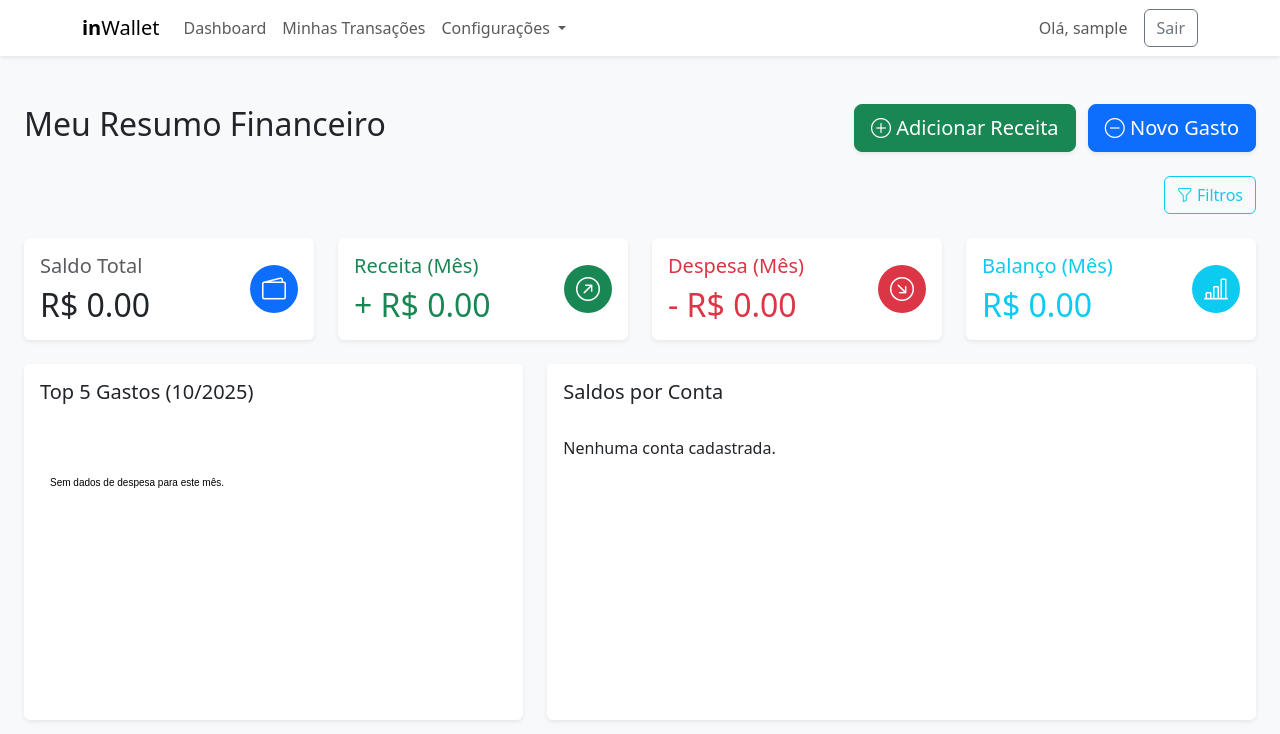
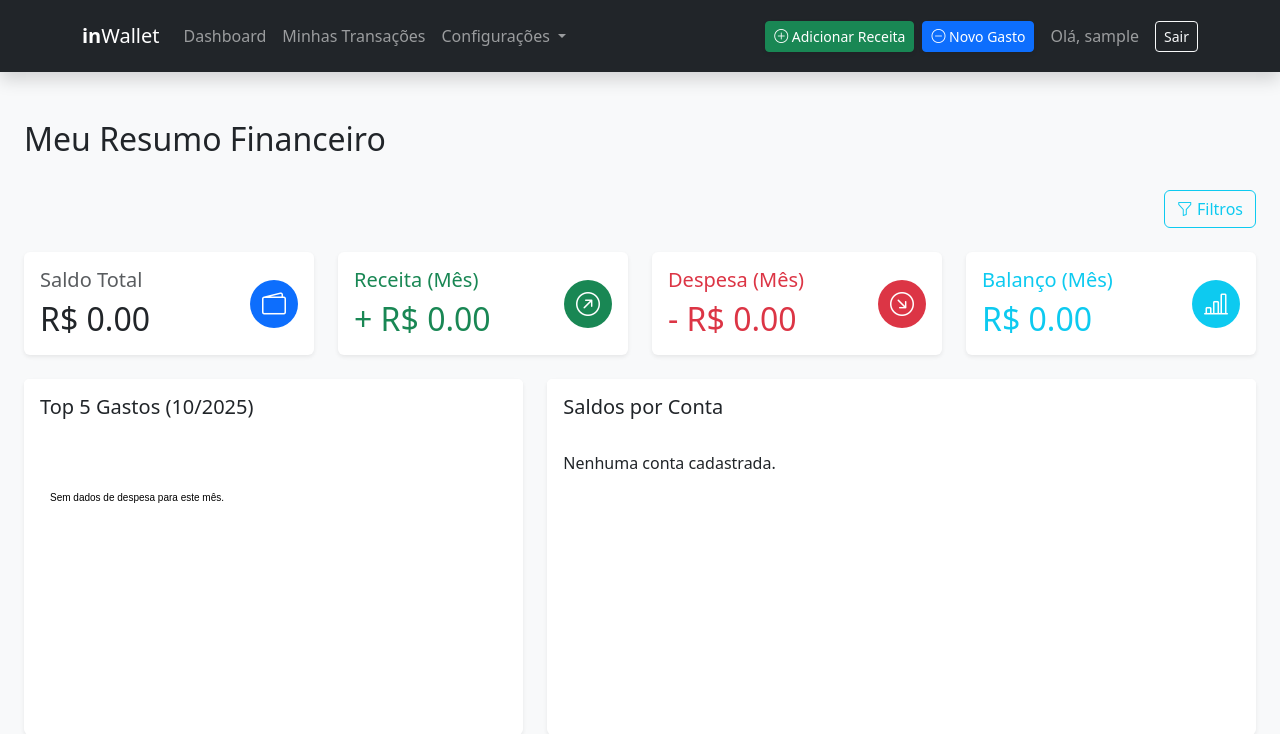
Before and after one commit to Samueljonas/InWallet, a Django app: page / in a window 1280 px wide. Shown: the top 734 px of the page. Run offline with Django 4.2, Linux system fonts and the light colour scheme; the visitor is signed in with stand-in values (Sample User, id 1); data that the repository does not hold is empty.

Commit message:
Change butons "adicionar receita" and " novo gasto" to navbar

```diff
--- a/wallet/templates/base.html
+++ b/wallet/templates/base.html
@@ -9,7 +9,7 @@
     <style>
         .icon-circle {
             display: inline-flex;
-            align-items: center; /* Corrigido de 'align' para 'align-items' */
+            align-items: center;
             justify-content: center;
             width: 3rem;
             height: 3rem;
@@ -20,7 +20,7 @@
 </head>
 <body class="bg-light">
 
-<nav class="navbar navbar-expand-lg navbar-light bg-white shadow-sm">
+<nav class="navbar navbar-expand-lg navbar-dark bg-dark shadow py-3">
     <div class="container">
         <a class="navbar-brand" href="{% url 'wallet:dashboard' %}"><b>in</b>Wallet</a>
         <button class="navbar-toggler" type="button" data-bs-toggle="collapse" data-bs-target="#navbarNav" aria-controls="navbarNav" aria-expanded="false" aria-label="Toggle navigation">
@@ -36,7 +36,6 @@
                 <li class="nav-item">
                     <a class="nav-link" href="{% url 'wallet:transaction_list' %}">Minhas Transações</a>
                 </li>
-
                 <li class="nav-item dropdown">
                     <a class="nav-link dropdown-toggle" href="#" id="settingsDropdown" role="button" data-bs-toggle="dropdown" aria-expanded="false">
                         Configurações
@@ -50,15 +49,22 @@
                 </li>
             </ul>
 
+            <a href="{% url 'wallet:income_create' %}" class="btn btn-success btn-sm shadow-sm me-2">
+                <i class="bi bi-plus-circle"></i> Adicionar Receita
+            </a>
+            <a href="{% url 'wallet:expense_create' %}" class="btn btn-primary btn-sm shadow-sm me-3">
+                <i class="bi bi-dash-circle"></i> Novo Gasto
+            </a>
+
             <span class="navbar-text me-3">
                 Olá, {{ user.username }}
             </span>
-            <a href="{% url 'logout' %}" class="btn btn-outline-secondary">Sair</a>
+            <a href="{% url 'logout' %}" class="btn btn-outline-light btn-sm">Sair</a>
 
             {% else %}
             <ul class="navbar-nav ms-auto">
                 <li class="nav-item">
-                    <a href="{% url 'login' %}" class="btn btn-outline-primary me-2">Login</a>
+                    <a href="{% url 'login' %}" class="btn btn-outline-light me-2">Login</a>
                 </li>
                 <li class="nav-item">
                     <a href="{% url 'signup' %}" class="btn btn-primary">Cadastre-se</a>
--- a/wallet/templates/dashboard.html
+++ b/wallet/templates/dashboard.html
@@ -1,22 +1,13 @@
 {% extends 'base.html' %}
 {% load static %}
 
-
+{% block title %}Dashboard{% endblock %}
 
 {% block content %}
 <div class="container-fluid px-md-4 py-5">
 
     <div class="d-flex justify-content-between align-items-center mb-4">
-        <h1 class="h2">Meu Resumo Financeiro</h1>
-
-        <div>
-            <a href="{% url 'wallet:income_create' %}" class="btn btn-success btn-lg shadow-sm me-2">
-                <i class="bi bi-plus-circle"></i> Adicionar Receita
-            </a>
-            <a href="{% url 'wallet:expense_create' %}" class="btn btn-primary btn-lg shadow-sm">
-                <i class="bi bi-dash-circle"></i> Novo Gasto
-            </a>
-        </div>
+        <h1 class="h2 ">Meu Resumo Financeiro</h1>
     </div>
 
     <div class="d-flex justify-content-end mb-4">
@@ -24,6 +15,7 @@
             <i class="bi bi-funnel"></i> Filtros
         </button>
     </div>
+
 
     <div class="collapse" id="filterCollapse">
         <div class="card border-0 shadow-sm mb-4">
```
